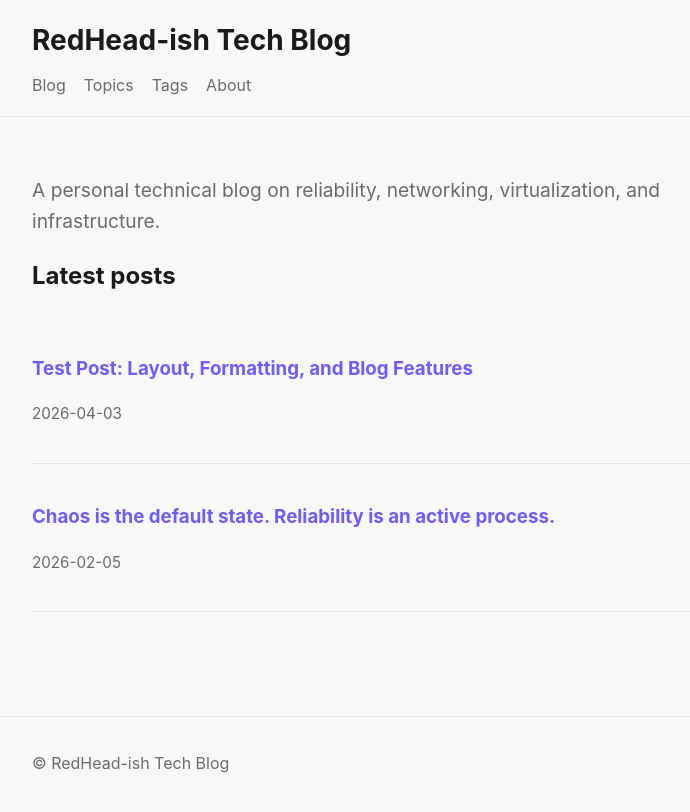
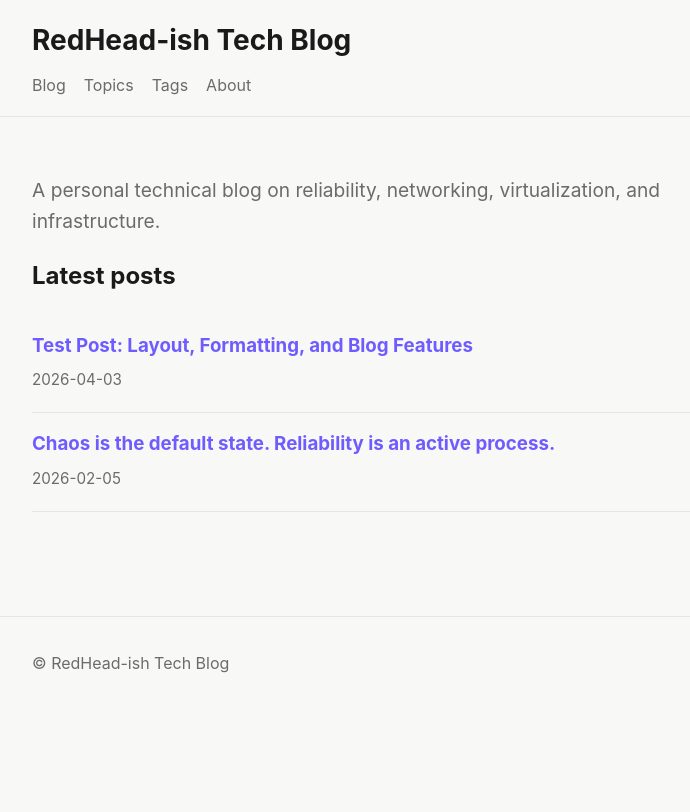
Before and after one commit to Redheadish/.github.io, a Jekyll site: the page built from index.md, in a window 1280 px wide. Shown: the top 812 px of the page, without its empty margins (142-832 px from the left). Built offline with Jekyll 4.4.1, drawn with Linux system fonts in a browser that asks for light colours.

Commit message:
Update base.css

```diff
--- a/assets/css/base.css
+++ b/assets/css/base.css
@@ -241,3 +241,25 @@ hr {
   color: var(--muted);
   margin: 0 0 3rem;
 }
+
+.home-post-card {
+  padding: 1rem 0 1.25rem;
+  border-bottom: 1px solid var(--border);
+}
+
+.home-post-card h3 {
+  margin: 0 0 0.45rem;
+}
+
+.home-post-card .blog-date {
+  margin: 0;
+}
+
+.nav a {
+  color: var(--muted);
+  font-size: 1rem;
+}
+
+.nav a:hover {
+  color: var(--text);
+}
```
